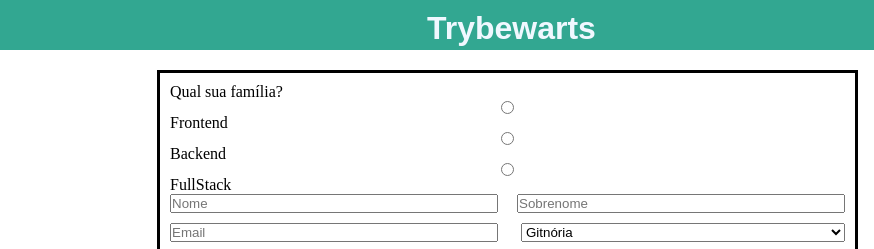
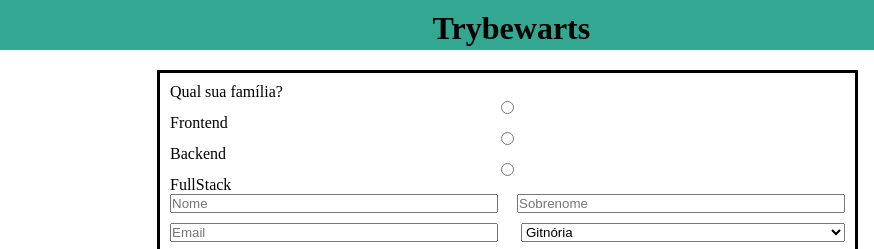
Before and after one commit to michaelfernan/Trybe-Trybewarts, a plain HTML site: page index.html in a window 1280 px wide. Shown: the top 249 px of the page, 43-917 px from the left. Drawn offline with Linux system fonts and the light colour scheme.

Commit message:
lint correcao

```diff
--- a/styles.css
+++ b/styles.css
@@ -1,21 +1,19 @@
-*{
+* {
   padding: 0;
   margin: 0;
 }
+
 .header {
   display: flex;
   justify-content: space-between;
   background-color: rgb(50, 167, 145);
   padding: 10px;
   height: 30px;
-  color: aliceblue;
-  font-family: Arial, "Helvetica Neue", Helvetica, sans-serif;
 }
 
 .trybewarts-login {
   display: flex;
   width: 200px;
-
   text-align: center;
   flex-direction: row;
 
@@ -66,13 +64,15 @@
   justify-content: space-between;
   margin-bottom: 10px;
 }
-#evaluation-form{
+
+#evaluation-form {
   border: solid black 3px;
   margin: 20px;
   margin-left: 200px;
   height: auto;
   padding: 10px;
 }
+
 form , #evaluation-form {
   display: flex;
   width: 675px;
```
